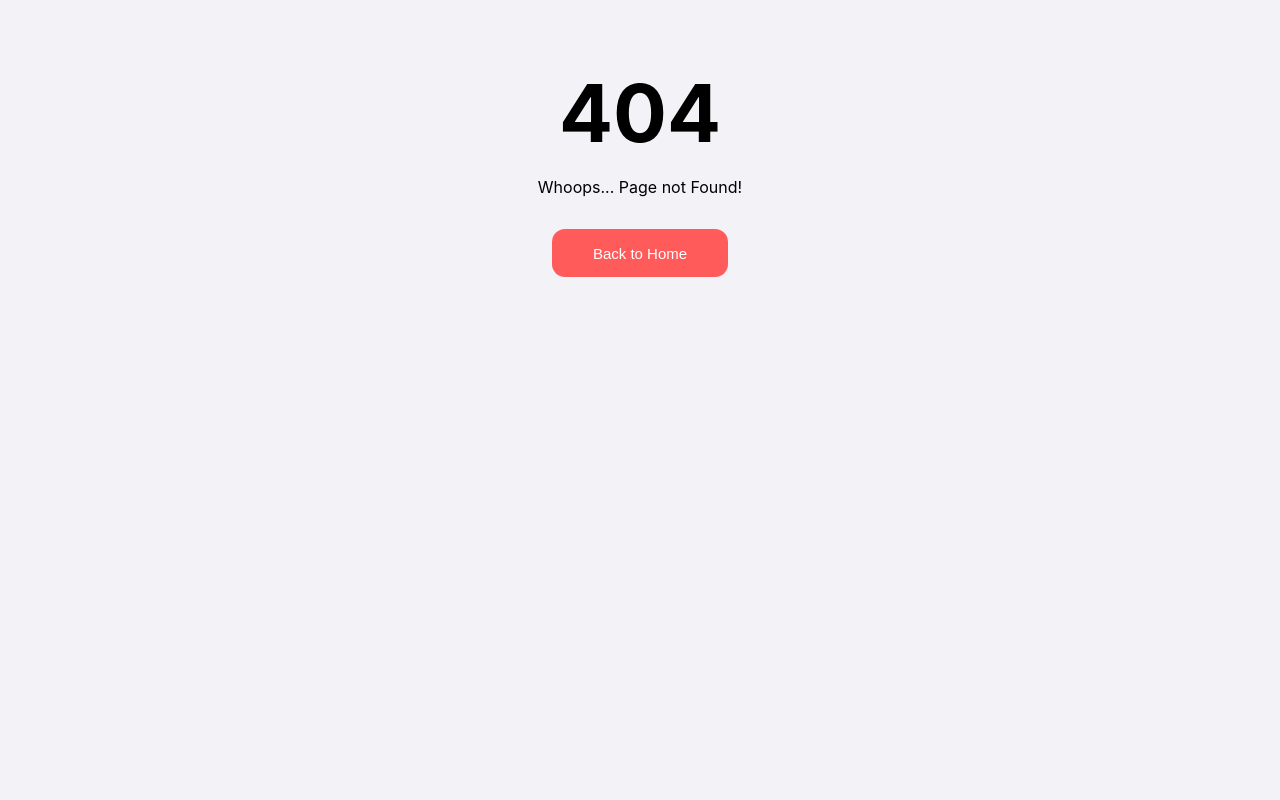
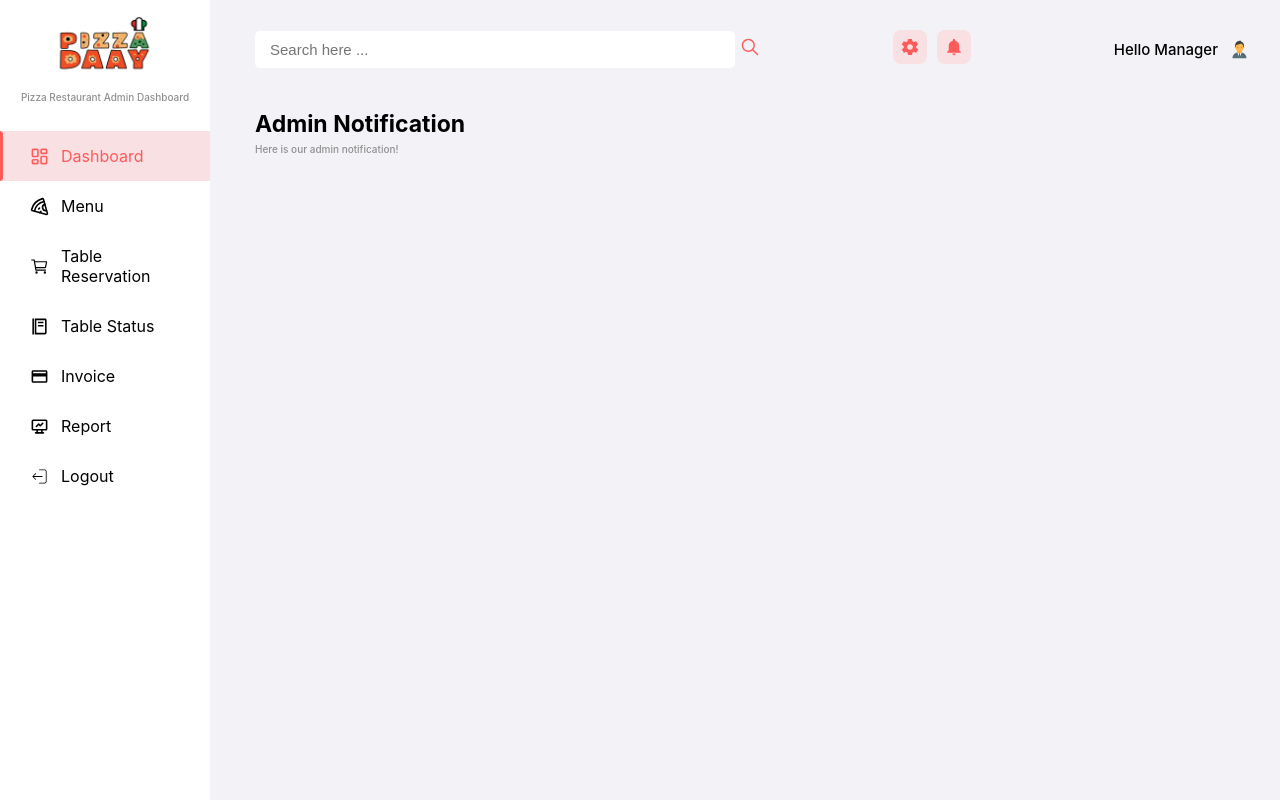
Before and after one commit to baonhi12/restaurant-system-frontend, a React (Create React App) app: page /dashboard/all-notification in a window 1280 px wide. Before the commit this address had no page. Built offline with nearby package versions, Linux system fonts and the light colour scheme.

Commit message:
add admin notification page

```diff
--- a/src/App.js
+++ b/src/App.js
@@ -12,6 +12,7 @@ import CustomerOrder from './pages/adminpage/CustomerOrder';
 import TableStatus from './pages/adminpage/TableStatus';
 import NewReservation from './pages/adminpage/NewReservation';
 import PaymentList from './pages/adminpage/PaymentList';
+import AllNotification from './pages/adminpage/AllNotification';
 
 // Components Header and Footer
 import Header from './components/usercomponent/Header';
@@ -57,7 +58,8 @@ const AppContent = () => {
     '/payment',
     '/payment/id',
     '/report',
-    '/logout'
+    '/logout',
+    '/dashboard/all-notification'
   ];
   const mobilePaths = [
     '/homescreen',
@@ -96,6 +98,7 @@ const AppContent = () => {
         <Route path="/payment" element={<PaymentList />} />
         <Route path="/admin-reservation/payment" element={<Payment />} />
         <Route path="/report" element={<Report />} />
+        <Route path="/dashboard/all-notification" element={<AllNotification />} />
 
         {/* User Routes */}
         <Route path="/reservation" element={<ReservationPage />} />
--- /dev/null
+++ b/src/pages/adminpage/AllNotification.js
@@ -0,0 +1,59 @@
+import React, { useState, useEffect } from 'react';
+import Navbar from '../../components/admincomponent/Navbar';
+import '../../assets/css/Dashboard.css';
+import { IoIosSearch, IoMdNotifications, IoMdSettings } from "react-icons/io";
+import { FcBusinessman } from "react-icons/fc";
+import { useNavigate } from 'react-router-dom';
+
+const AllNotification = () => {
+    const navigate = useNavigate();
+    return (
+        <div className="dashboard-container">
+            <Navbar />
+
+            <div className="dashboard-content">
+                <div className="dashboard-header">
+                    <div className="input-group rounded">
+                        <input
+                        type="search"
+                        className="form-control rounded"
+                        placeholder="Search here ..."
+                        aria-label="Search"
+                        aria-describedby="search-addon"
+                        />
+                        <span className="input-group-text border-0" id="search-addon">
+                        <IoIosSearch />
+                        </span>
+                    </div>
+
+                    <div className="header-center">
+                        <IoMdSettings className="icon" />
+                        <IoMdNotifications
+                            className="icon"
+                            style={{ cursor: 'pointer' }}
+                            onClick={() => navigate('/dashboard/all-notification')}
+                        />
+                    </div>
+
+                    <div className="header-right">
+                        <p>Hello Manager</p>
+                        <FcBusinessman className="icon" />
+                    </div>
+                </div>
+
+                <div className="dashboard-title">
+                    <div className='dashboard-title-content'>
+                        <h2>Admin Notification</h2>
+                        <p>Here is our admin notification!</p>
+                    </div>
+                </div>
+
+                <div className='dashboard-notification-container'>
+
+                </div>
+            </div>
+        </div>
+    );
+}
+
+export default AllNotification;
--- a/src/pages/adminpage/CustomerOrder.js
+++ b/src/pages/adminpage/CustomerOrder.js
@@ -123,7 +123,7 @@ const CustomerOrder = () => {
             <IoMdNotifications
               className="icon"
               style={{ cursor: 'pointer' }}
-              onClick={() => navigate('/all-notification')}
+              onClick={() => navigate('/dashboard/all-notification')}
             />
           </div>
           <div className="header-right">
--- a/src/pages/adminpage/Dashboard.js
+++ b/src/pages/adminpage/Dashboard.js
@@ -111,7 +111,7 @@ const Dashboard = () => {
               <IoMdNotifications
                 className="icon"
                 style={{ cursor: 'pointer' }}
-                onClick={() => navigate('/all-notification')}
+                onClick={() => navigate('/dashboard/all-notification')}
               />
           </div>
 
@@ -284,7 +284,7 @@ const Dashboard = () => {
                       component="button"
                       variant="body2"
                       underline="none"
-                      onClick={() => navigate('/all-notification')}
+                      onClick={() => navigate('/dashboard/all-notification')}
                     >
                       All Notifications
                     </Link>
--- a/src/pages/adminpage/DetailTableReservation.js
+++ b/src/pages/adminpage/DetailTableReservation.js
@@ -125,7 +125,7 @@ const DetailTableReservation = () => {
             <IoMdNotifications
               className="icon"
               style={{ cursor: 'pointer' }}
-              onClick={() => navigate('/all-notification')}
+              onClick={() => navigate('/dashboard/all-notification')}
             />
           </div>
           <div className="header-right">
--- a/src/pages/adminpage/MenuManagement.js
+++ b/src/pages/adminpage/MenuManagement.js
@@ -243,7 +243,7 @@ const MenuManagement = () => {
             <IoMdNotifications
               className="icon"
               style={{ cursor: 'pointer' }}
-              onClick={() => navigate('/all-notification')}
+              onClick={() => navigate('/dashboard/all-notification')}
             />
           </div>
           <div className="header-right">
--- a/src/pages/adminpage/NewReservation.js
+++ b/src/pages/adminpage/NewReservation.js
@@ -183,7 +183,7 @@ const NewReservation = () => {
             <IoMdNotifications
               className="icon"
               style={{ cursor: 'pointer' }}
-              onClick={() => navigate('/all-notification')}
+              onClick={() => navigate('/dashboard/all-notification')}
             />
           </div>
           <div className="header-right">
--- a/src/pages/adminpage/Payment.js
+++ b/src/pages/adminpage/Payment.js
@@ -198,7 +198,7 @@ function Payment() {
             <IoMdNotifications
               className="icon"
               style={{ cursor: 'pointer' }}
-              onClick={() => navigate('/all-notification')}
+              onClick={() => navigate('/dashboard/all-notification')}
             />
           </div>
           <div className="header-right">
--- a/src/pages/adminpage/PaymentList.js
+++ b/src/pages/adminpage/PaymentList.js
@@ -119,7 +119,7 @@ const PaymentList = () => {
             <IoMdNotifications
               className="icon"
               style={{ cursor: 'pointer' }}
-              onClick={() => navigate('/all-notification')}
+              onClick={() => navigate('/dashboard/all-notification')}
             />
           </div>
           <div className="header-right">
--- a/src/pages/adminpage/Report.js
+++ b/src/pages/adminpage/Report.js
@@ -137,7 +137,7 @@ const Report = () => {
             <IoMdNotifications
               className="icon"
               style={{ cursor: 'pointer' }}
-              onClick={() => navigate('/all-notification')}
+              onClick={() => navigate('/dashboard/all-notification')}
             />
           </div>
 
--- a/src/pages/adminpage/TableReservation.js
+++ b/src/pages/adminpage/TableReservation.js
@@ -292,7 +292,7 @@ const TableReservation = () => {
             <IoMdNotifications
               className="icon"
               style={{ cursor: 'pointer' }}
-              onClick={() => navigate('/all-notification')}
+              onClick={() => navigate('/dashboard/all-notification')}
             />
           </div>
 
--- a/src/pages/adminpage/TableStatus.js
+++ b/src/pages/adminpage/TableStatus.js
@@ -98,7 +98,7 @@ const TableStatus = () => {
                         <IoMdNotifications
                             className="icon"
                             style={{ cursor: 'pointer' }}
-                            onClick={() => navigate('/all-notification')}
+                            onClick={() => navigate('/dashboard/all-notification')}
                         />
                     </div>
 
```
